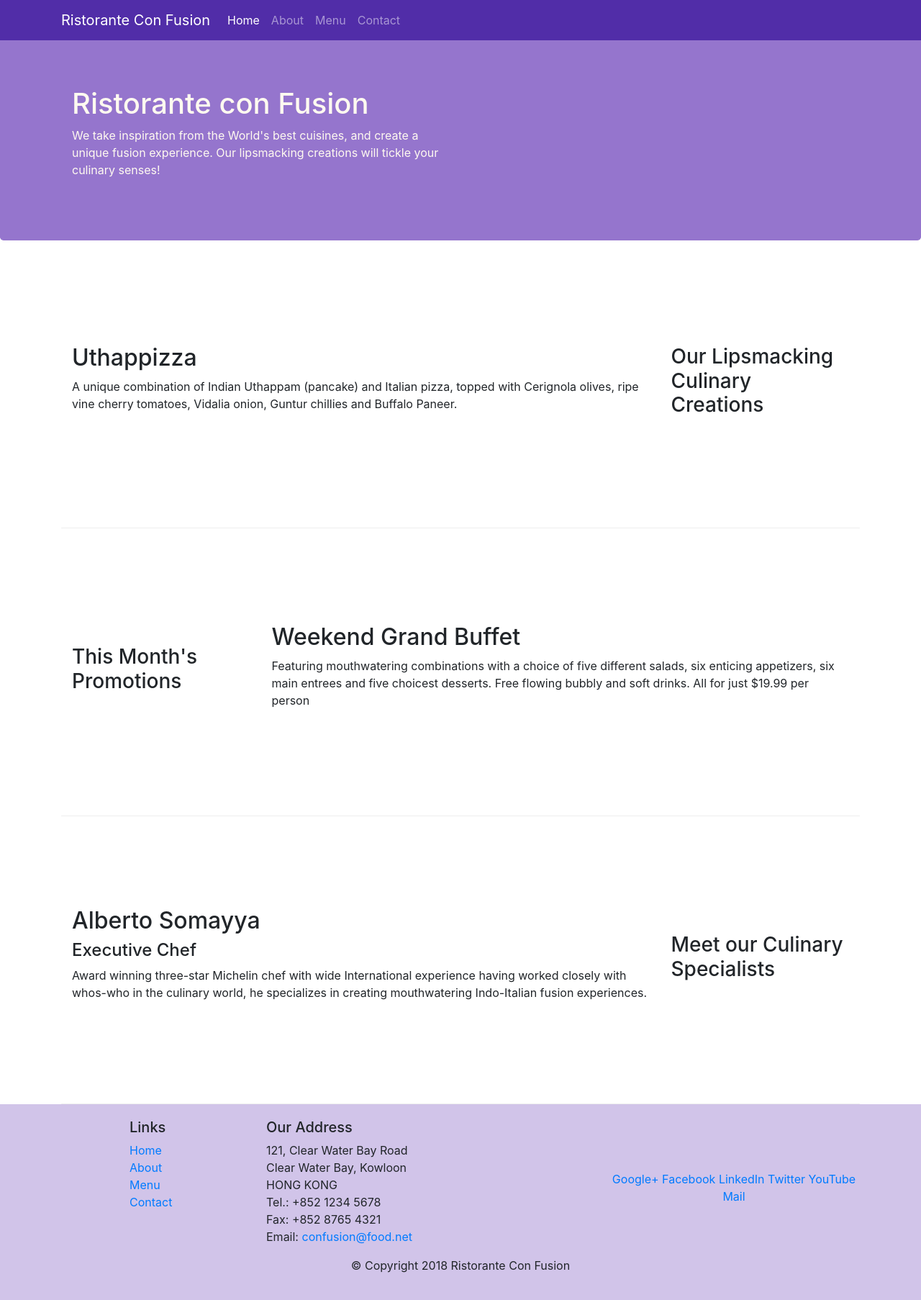
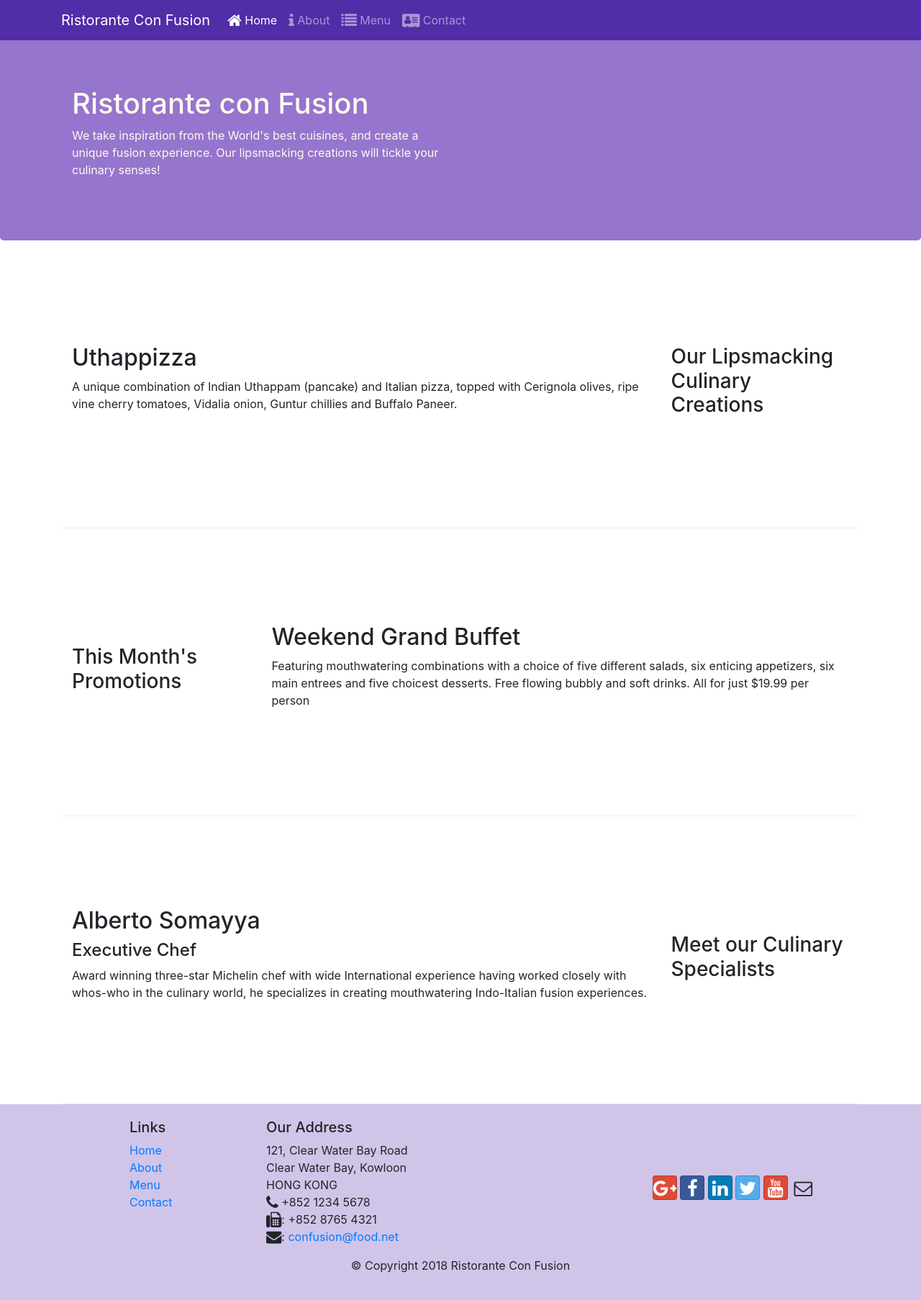
Before and after one commit to KItzepsillo/Bootstrap, a website: page index.html in a window 1280 px wide. Shown: the whole page at 72% size. Drawn offline with nearby package versions, Linux system fonts and the light colour scheme.

Commit message:
Icon Fonts

```diff
--- a/index.html
+++ b/index.html
@@ -9,6 +9,11 @@
 
     <!-- Bootstrap CSS -->
     <link rel="stylesheet" href="node_modules/bootstrap/dist/css/bootstrap.min.css">
+
+    <!-- Font-Awesome -->
+    <link rel="stylesheet" href="node_modules/font-awesome/css/font-awesome.min.css">
+    <link rel="stylesheet" href="node_modules/bootstrap-social/bootstrap-social.css">
+
     <link rel="stylesheet" href="css/style.css">
     <title>Ristorante Con Fusion</title>
 
@@ -23,10 +28,10 @@
             <a class="navbar-brand" href="#">Ristorante Con Fusion</a>
             <div class="collapse navbar-collapse" id="Navbar">
                 <ul class="navbar-nav mr-auto">
-                    <li class="nav-item active"><a class="nav-link" href="#">Home</a></li>
-                    <li class="nav-item"><a class="nav-link" href="./aboutus.html">About</a></li>
-                    <li class="nav-item"><a class="nav-link" href="#">Menu</a></li>
-                    <li class="nav-item"><a class="nav-link" href="#">Contact</a></li>
+                    <li class="nav-item active"><a class="nav-link" href="#"><span class="fa fa-home fa-lg"></span> Home</a></li>
+                    <li class="nav-item"><a class="nav-link" href="./aboutus.html"><span class="fa fa-info fa-lg"></span> About</a></li>
+                    <li class="nav-item"><a class="nav-link" href="#"><span class="fa fa-list fa-lg"></span> Menu</a></li>
+                    <li class="nav-item"><a class="nav-link" href="#"><span class="fa fa-address-card fa-lg"></span> Contact</a></li>
                 </ul>
             </div>
         </div>
@@ -97,19 +102,19 @@
 		              121, Clear Water Bay Road<br>
 		              Clear Water Bay, Kowloon<br>
 		              HONG KONG<br>
-		              Tel.: +852 1234 5678<br>
-		              Fax: +852 8765 4321<br>
-		              Email: <a href="mailto:confusion@food.net">confusion@food.net</a>
+		              <i class="fa fa-phone fa-lg"></i> +852 1234 5678<br>
+		              <i class="fa fa-fax fa-lg"></i>: +852 8765 4321<br>
+		              <i class="fa fa-envelope fa-lg"></i>: <a href="mailto:confusion@food.net">confusion@food.net</a>
 		           </address>
                 </div>
                 <div class="col-12 col-sm-4 align-self-center">
                     <div class="text-center">
-                        <a href="http://google.com/+">Google+</a>
-                        <a href="http://www.facebook.com/profile.php?id=">Facebook</a>
-                        <a href="http://www.linkedin.com/in/">LinkedIn</a>
-                        <a href="http://twitter.com/">Twitter</a>
-                        <a href="http://youtube.com/">YouTube</a>
-                        <a href="mailto:">Mail</a>
+                        <a class="btn btn-social-icon btn-google" href="http://google.com/+"><i class="fa fa-google-plus fa-lg"></i></a>
+                        <a class="btn btn-social-icon btn-facebook" href="http://www.facebook.com/profile.php?id="><i class="fa fa-facebook fa-lg"></i></a>
+                        <a class="btn btn-social-icon btn-linkedin" href="http://www.linkedin.com/in/"><i class="fa fa-linkedin fa-lg"></i></a>
+                        <a class="btn btn-social-icon btn-twitter" href="http://twitter.com/"><i class="fa fa-twitter fa-lg"></i></a>
+                        <a class="btn btn-social-icon btn-google" href="http://youtube.com/"><i class="fa fa-youtube fa-lg"></i></a>
+                        <a class="btn btn-social-icon" href="mailto:"><i class="fa fa-envelope-o fa-lg"></i></a>
                     </div>
                 </div>
            </div>
--- a/package.json
+++ b/package.json
@@ -15,6 +15,8 @@
   },
   "dependencies": {
     "bootstrap": "^4.5.0",
+    "bootstrap-social": "^5.1.1",
+    "font-awesome": "^4.7.0",
     "jquery": "^3.5.1",
     "popper": "^1.0.1"
   }
--- a/steps.txt
+++ b/steps.txt
@@ -5,3 +5,7 @@ npm i bootstrap
 * install Jquery and popper
 
 npm i jquery popper
+
+npm install font-awesome
+
+npm install bootstrap-social
```
Also changed, not shown: aboutus.html (+10 -10 lines).
